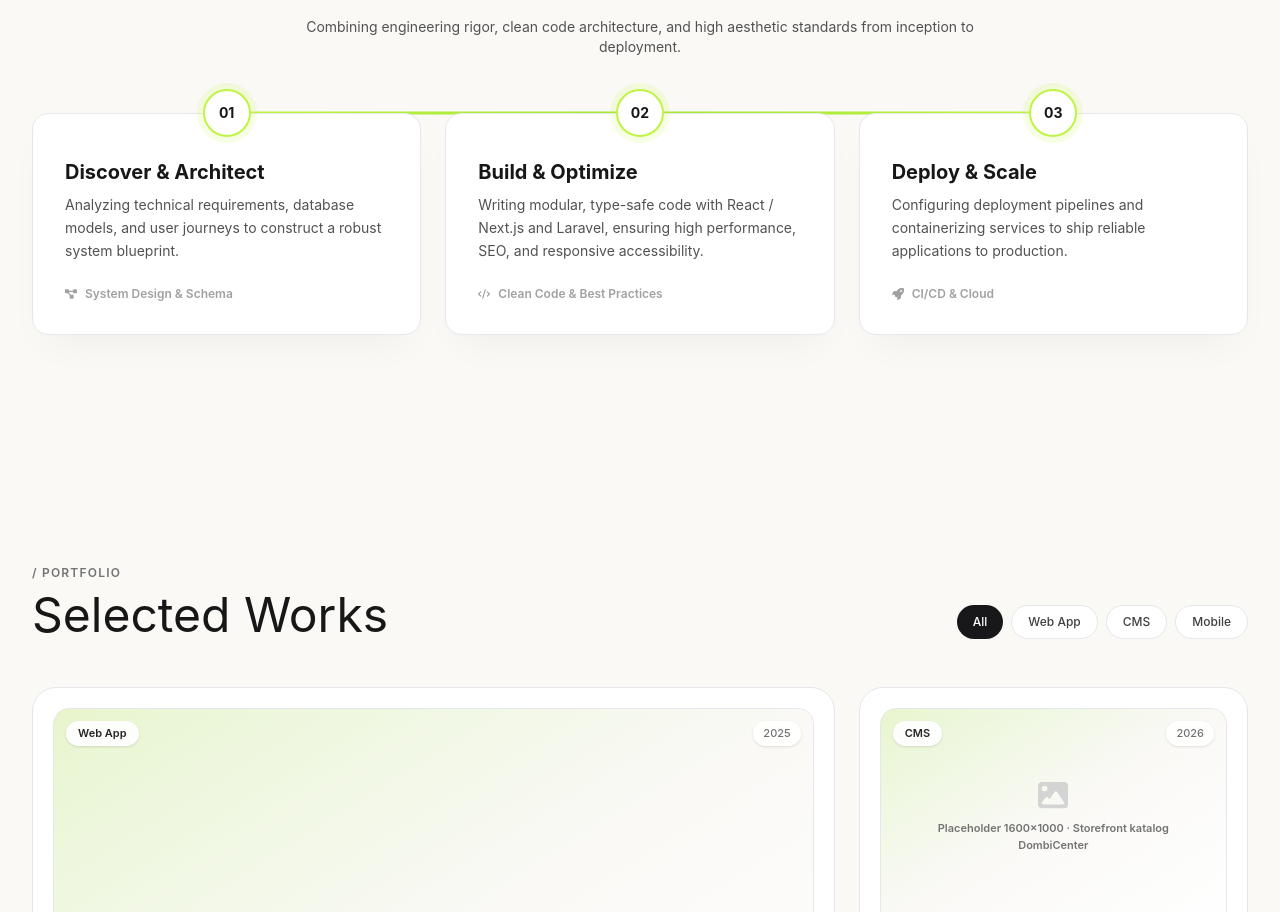
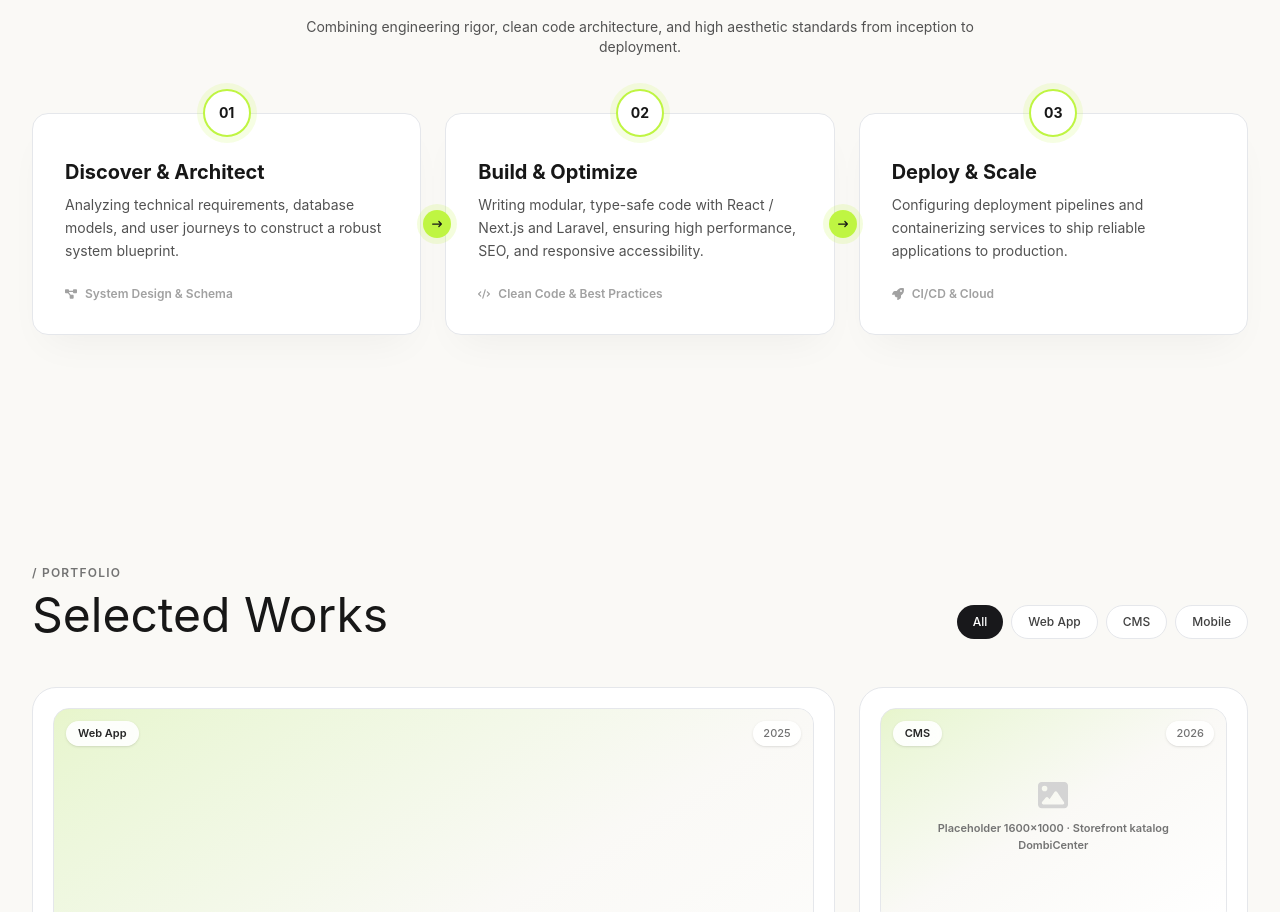
Before and after one commit to leanderarya/portfolio, a Next.js app: page / in a window 1280 px wide. Shown: the part 2015-2927 px from the top of the page. Built offline with nearby package versions, Linux system fonts and the light colour scheme; a web font is replaced by a local one.

Commit message:
feat(process): konektor lime — badge panah di celah antar kartu setinggi tengah kartu

```diff
--- a/components/Process.tsx
+++ b/components/Process.tsx
@@ -1,7 +1,7 @@
 "use client";
 
 import { motion, useReducedMotion } from "framer-motion";
-import { FaDiagramProject, FaCode, FaRocket } from "react-icons/fa6";
+import { FaDiagramProject, FaCode, FaRocket, FaArrowRightLong } from "react-icons/fa6";
 import { EASE, Reveal, Stagger, StaggerItem } from "@/components/motion/primitives";
 
 const steps = [
@@ -44,15 +44,29 @@ export default function Process() {
       </Reveal>
 
       <div className="relative md:mt-8">
-        {/* tali lime — lewat di balis kartu, tampak di celah antar kartu & sekitar node */}
-        <motion.div
-          aria-hidden
-          className="absolute top-0 left-[16.67%] right-[16.67%] h-[3px] -translate-y-1/2 rounded-full origin-left bg-gradient-to-r from-lime via-lime-hover to-lime hidden md:block"
-          initial={rm ? false : { scaleX: 0 }}
-          whileInView={{ scaleX: 1 }}
-          viewport={{ once: true, margin: "-80px" }}
-          transition={{ duration: 1, ease: EASE, delay: 0.35 }}
-        />
+        {/* konektor lime — segmen pendek di celah antar kartu, setinggi tengah kartu */}
+        {[1, 2].map((g) => (
+          <motion.div
+            key={g}
+            aria-hidden
+            className="absolute top-1/2 -translate-y-1/2 z-10 hidden md:block"
+            style={{ left: `calc(${g * 33.333}% - 14px)`, width: 28 }}
+            initial={rm ? false : { opacity: 0 }}
+            whileInView={{ opacity: 1 }}
+            viewport={{ once: true, margin: "-80px" }}
+            transition={{ duration: 0.2, delay: rm ? 0 : 0.45 + g * 0.3 }}
+          >
+            <motion.div
+              className="flex items-center justify-center w-7 h-7 rounded-full bg-lime shadow-[0_0_0_6px_rgba(191,245,66,0.18)]"
+              initial={rm ? false : { scale: 0 }}
+              whileInView={{ scale: 1 }}
+              viewport={{ once: true, margin: "-80px" }}
+              transition={{ type: "spring", stiffness: 260, damping: 18, delay: rm ? 0 : 0.45 + g * 0.3 }}
+            >
+              <FaArrowRightLong className="text-[10px] text-neutral-900" />
+            </motion.div>
+          </motion.div>
+        ))}
 
         <Stagger className="grid grid-cols-1 md:grid-cols-3 gap-6" gap={0.1}>
           {steps.map((s, i) => (
```
